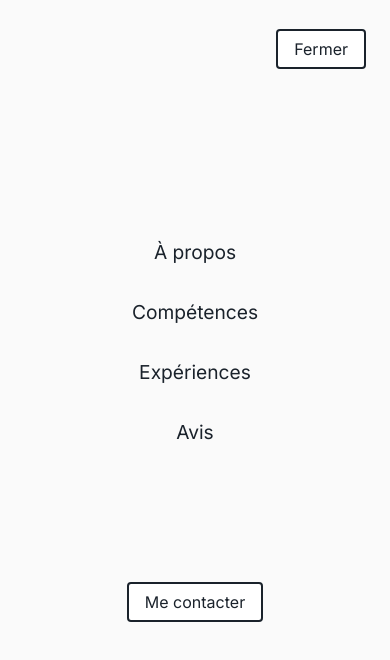
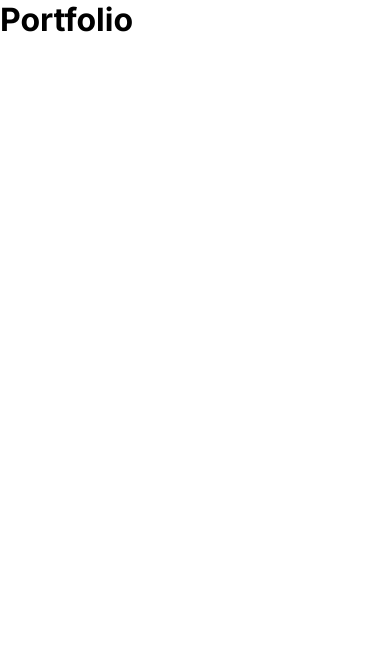
Before and after one commit to ClaveauAlex/portfolio-pro, a React (Create React App) app: page / in a window 390 px wide. Shown: the top 660 px of the page. Built offline with nearby package versions, Linux system fonts and the light colour scheme.

Commit message:
Reset project

```diff
--- a/public/index.html
+++ b/public/index.html
@@ -5,11 +5,6 @@
     <meta name="viewport" content="width=device-width, initial-scale=1" />
     <link rel="icon" href="%PUBLIC_URL%/favicon.ico" />
     <link rel="preconnect" href="https://fonts.gstatic.com" />
-    <link rel="preconnect" href="https://fonts.gstatic.com" />
-    <link
-      href="https://fonts.googleapis.com/css2?family=Inter&display=swap"
-      rel="stylesheet"
-    />
     <title>Alexandre Claveau Portfolio</title>
   </head>
   <body>
--- a/src/App.js
+++ b/src/App.js
@@ -1,17 +1,10 @@
 import "./App.scss";
-import { BrowserRouter as Router,Route, Switch } from "react-router-dom";
-import Home from "./pages";
-// import SigninPage from "./pages/signin";
 
 function App() {
   return (
-    <Router>
-      <Switch>
-        <Route path="/" component={Home} exact />
-        {/* <Route path="/signin" component={SigninPage} exact />
-        <Route path="*" component={Error404} exact /> */}
-      </Switch>
-    </Router>
+    <div>
+      <h1>Portfolio</h1>
+    </div>
   );
 }
 
--- a/src/App.scss
+++ b/src/App.scss
@@ -1,12 +1,15 @@
+@import url('https://fonts.googleapis.com/css2?family=Inter:wght@200;400;700&display=swap');
+
 $font-familly: "Inter", sans-serif;
 
 * {
   box-sizing: border-box;
+  height: 100vh;
   margin: 0;
   padding: 0;
   font-family: $font-familly;
 }
 
-html {
-  font-size: 100%;
-}
+// html {
+//   font-size: 100%;
+// }
--- a/src/components/Navbar/index.js
+++ /dev/null
@@ -1,37 +0,0 @@
-import React from "react";
-import './styles.scss';
-import { Link as LinkR } from "react-router-dom";
-import { Link as LinkS } from "react-scroll";
-// MobileIcon
-
-function Navbar({ toggle }) {
-  return (
-    <nav className="nav">
-      <div className="navBarContainer">
-        <LinkR to="/" className="navLogo" />
-        <div className="menuBtn" onClick={toggle}>
-          Menu
-        </div>
-        <ul className="navMenu">
-          <li className="navItem">
-            <LinkS to="about" className="navLinks">À propos</LinkS>
-          </li>
-          <li className="navItem">
-            <LinkS to="skills" className="navLinks">Compétences</LinkS>
-          </li>
-          <li className="navItem">
-            <LinkS to="trainings" className="navLinks">Expériences</LinkS>
-          </li>
-          <li className="navItem">
-            <LinkS to="testimonials" className="navLinks">Avis</LinkS>
-          </li>
-        </ul>
-        <nav className="navBtn">
-          <LinkR to="/contact" className="navBtnLink">Me contacter</LinkR>
-        </nav>
-      </div>
-    </nav>
-  );
-}
-
-export default Navbar;
--- a/src/components/Navbar/styles.scss
+++ /dev/null
@@ -1,139 +0,0 @@
-// Variables
-$primary-color: #347c90;
-$font-color: #1a222b;
-$white: #fff;
-
-// Elements
-
-.nav {
-  align-items: center;
-  /* background: $primary-color; */
-  background: transparent;
-  display: flex;
-  justify-content: center;
-  padding: 24px 16px;
-
-  @media screen and (max-width: 960px) {
-    transition: 0.8s all ease;
-  }
-}
-
-.navBarContainer {
-  display: flex;
-  height: 40px;
-  justify-content: space-between;
-  max-width: 1140px;
-  width: 100%;
-}
-
-.navLogo {
-  align-items: center;
-  background-image: url(../../images/logo_black.svg);
-  background-repeat: no-repeat;
-  cursor: pointer;
-  height: 40px;
-  justify-self: flex-start;
-  width: 40px;
-}
-
-.menuBtn {
-  display: none;
-
-  @media screen and (max-width: 768px) {
-    background: $white;
-    border-radius: 4px;
-    /* color: #347c90; */
-    color: $font-color;
-    border: 2px solid $font-color;
-    cursor: pointer;
-    display: block;
-    font-size: 1rem;
-    outline: none;
-    padding: 8px 16px;
-    position: absolute;
-    /* right: -55px; */
-    right: -3.4375rem;
-    /* top: 5px; */
-    top: 0.3125rem;
-    text-decoration: none;
-    transition: all 0.2s ease-in-out;
-    white-space: nowrap;
-    transform: translate(-100%, 60%);
-
-    &:hover {
-      background: #e0e0e0;
-      /* color: #7d7d7d; */
-      color: $font-color;
-      transition: all 0.2s ease-in-out;
-    }
-  }
-}
-
-.navMenu {
-  align-items: center;
-  display: flex;
-  list-style: none;
-  margin-right: -22px;
-  text-align: center;
-
-  @media screen and (max-width: 768px) {
-    display: none;
-  }
-}
-
-.navItem {
-  font-size: 1rem;
-  line-height: 24px;
-  margin: 0 16px;
-}
-
-.navLinks {
-  align-items: center;
-  /* color: #fff; */
-  color: $font-color;
-  cursor: pointer;
-  display: flex;
-  height: 100%;
-  padding: 0 1rem;
-  text-decoration: none;
-
-  &:hover {
-    /* color: #e0e0e0; */
-    border-bottom: 1px solid $font-color;
-  }
-
-  &:active {
-    border-bottom: 2px solid $white;
-  }
-}
-
-.navBtn {
-  align-items: center;
-  display: flex;
-
-  @media screen and (max-width: 768px) {
-    display: none;
-  }
-}
-
-.navBtnLink {
-  background: $white;
-  border-radius: 4px;
-  /* color: #347c90; */
-  color: $font-color;
-  border: 2px solid $font-color;
-  cursor: pointer;
-  font-size: 1rem;
-  outline: none;
-  padding: 8px 16px;
-  text-decoration: none;
-  transition: all 0.2s ease-in-out;
-  white-space: nowrap;
-
-  &:hover {
-    background: #e0e0e0;
-    /* color: #7d7d7d; */
-    color: $font-color;
-    transition: all 0.2s ease-in-out;
-  }
-}
--- a/src/components/Sidebar/index.js
+++ /dev/null
@@ -1,30 +0,0 @@
-import React from "react";
-import './styles.scss';
-import { Link as LinkS } from "react-scroll";
-import { Link as LinkR } from "react-router-dom";
-
-function Sidebar({isOpen, toggle}) {
-
-  function close(){
-    console.log("Test");
-  }
-
-  return (
-      <aside className="sidebarContainer" isOpen={isOpen}>
-        <div className="menuCloseBtn" onClick={close}>Fermer</div>
-        <div className="sidebarWrapper">
-          <ul className="sidebarMenu">
-            <LinkS to="about" onClick={toggle} className="sidebarLink">À propos</LinkS>
-            <LinkS to="skills" onClick={toggle} className="sidebarLink">Compétences</LinkS>
-            <LinkS to="trainings" onClick={toggle} className="sidebarLink">Expériences</LinkS>
-            <LinkS to="testimonials" onClick={toggle} className="sidebarLink">Avis</LinkS>
-          </ul>
-          <div className="sideBtnWrap">
-            <LinkR to="/contact" className="sidebarRoute">Me contacter</LinkR>
-          </div>
-        </div>
-      </aside>
-  );
-}
-
-export default Sidebar;
--- a/src/components/Sidebar/styles.scss
+++ /dev/null
@@ -1,103 +0,0 @@
-// Variables
-$primary-color: #347c90;
-$font-color: #1a222b;
-$white: #fff;
-
-// Elements
-.sidebarContainer {
-    position: fixed;
-    z-index: 999;
-    width: 100%;
-    height: 100%;
-    background: #fafafa;
-    display: grid;
-    align-items: center;
-    top: 0;
-    left: 0;
-    transition: 0.3s ease-in-out;
-    // opacity: ${({ isOpen }) => (isOpen ? "100%" : "0")};
-    // top: ${({ isOpen }) => (isOpen ? "0" : "-100%")};
-}
-
-.menuCloseBtn {
-    background: #fff;
-    border: 2px solid #1a222b;
-    border-radius: 4px;
-    color: #1a222b;
-    cursor: pointer;
-    font-size: 1rem;
-    outline: none;
-    position: absolute;
-    padding: 8px 16px;
-    right: 1.5rem;
-    text-decoration: none;
-    top: 1.8rem;
-    transition: all 0.2s ease-in-out;
-    white-space: nowrap;
-
-    &:hover {
-      background: #e0e0e0;
-      /* color: #7d7d7d; */
-      color: #1a222b;
-      transition: all 0.2s ease-in-out;
-    }
-}
-
-.sidebarWrapper {
-    color: #1a222b;
-}
-
-.sidebarMenu {
-    display: grid;
-    grid-template-columns: 1fr;
-    grid-template-rows: repeat(6, 80px);
-    text-align: center;
-
-    @media screen and (max-width: 480px) {
-      grid-template-rows: repeat(6, 60px);
-    }
-}
-
-.sidebarLink {
-    align-items: center;
-    cursor: pointer;
-    display: flex;
-    font-size: 1.2rem;
-    justify-content: center;
-    text-decoration: none;
-    list-style: none;
-    transition: 0.2s ease-in-out;
-    text-decoration: none;
-
-    &:hover {
-      color: #bfbfbf;
-      transition: 0.2s ease-in-out;
-    }
-}
-
-.sideBtnWrap {
-    display: flex;
-    justify-content: center;
-}
-
-.sidebarRoute {
-    background: #fff;
-    border-radius: 4px;
-    /* color: #347c90; */
-    color: #1a222b;
-    border: 2px solid #1a222b;
-    cursor: pointer;
-    font-size: 1rem;
-    outline: none;
-    padding: 8px 16px;
-    text-decoration: none;
-    transition: all 0.2s ease-in-out;
-    white-space: nowrap;
-
-    &:hover {
-      background: #e0e0e0;
-      /* color: #7d7d7d; */
-      color: #1a222b;
-      transition: all 0.2s ease-in-out;
-    }
-}
--- a/src/pages/index.js
+++ /dev/null
@@ -1,21 +0,0 @@
-import React, { useState } from "react";
-import Navbar from "../components/Navbar";
-import Sidebar from "../components/Sidebar";
-
-function Home(){
-    const [isOpen, setIsOpen] = useState(false);
-
-    const toggle = function () {
-      setIsOpen(!isOpen);
-    };
-
-
-    return (
-        <>
-            <Sidebar isOpen={isOpen} toggle={toggle} />
-            <Navbar toggle={toggle}/>
-        </>
-    );
-}
-
-export default Home;
```
Also changed, not shown: src/components/Sidebar/SidebarElements.js (deleted, +0 -101 lines).
